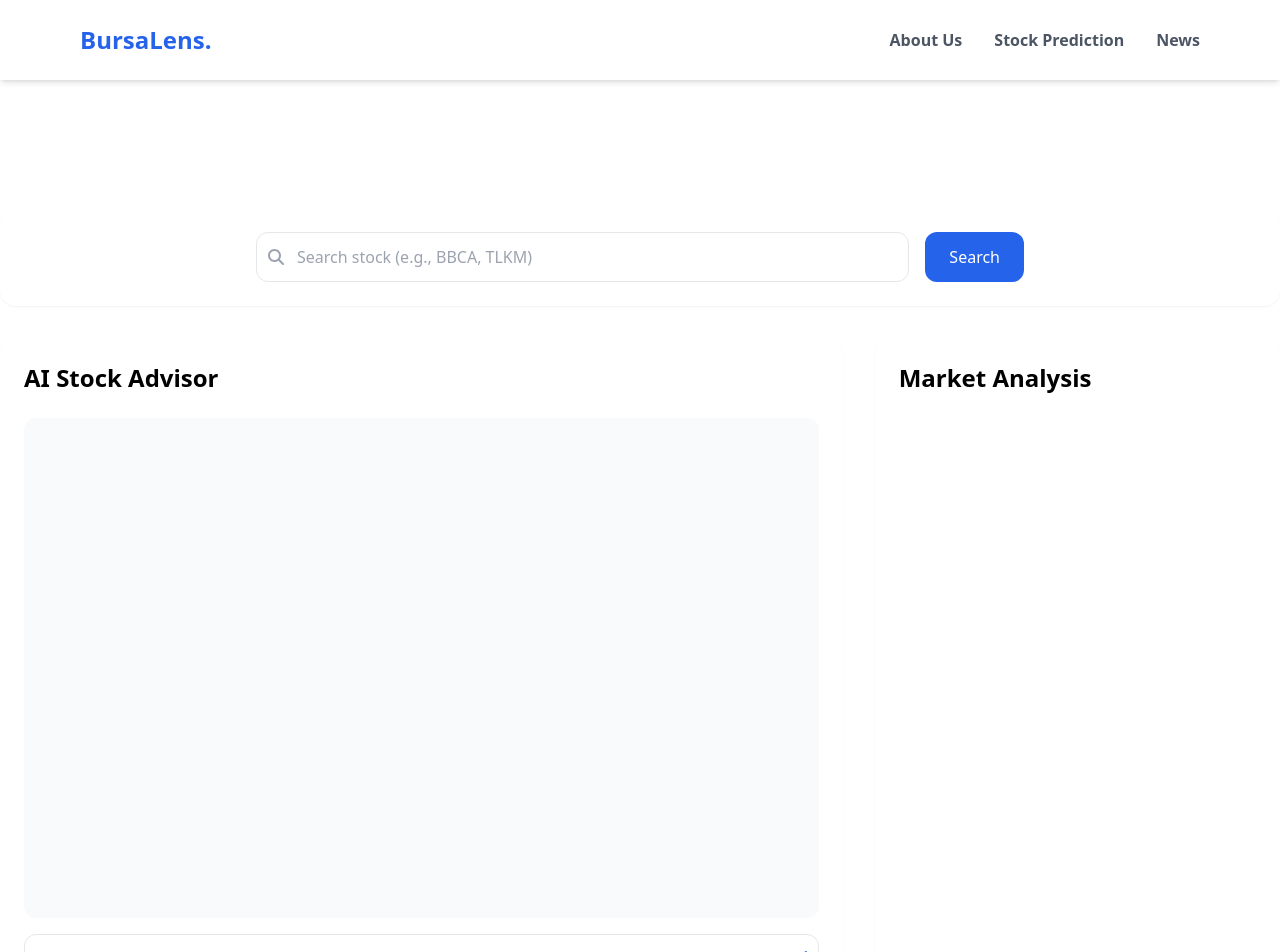
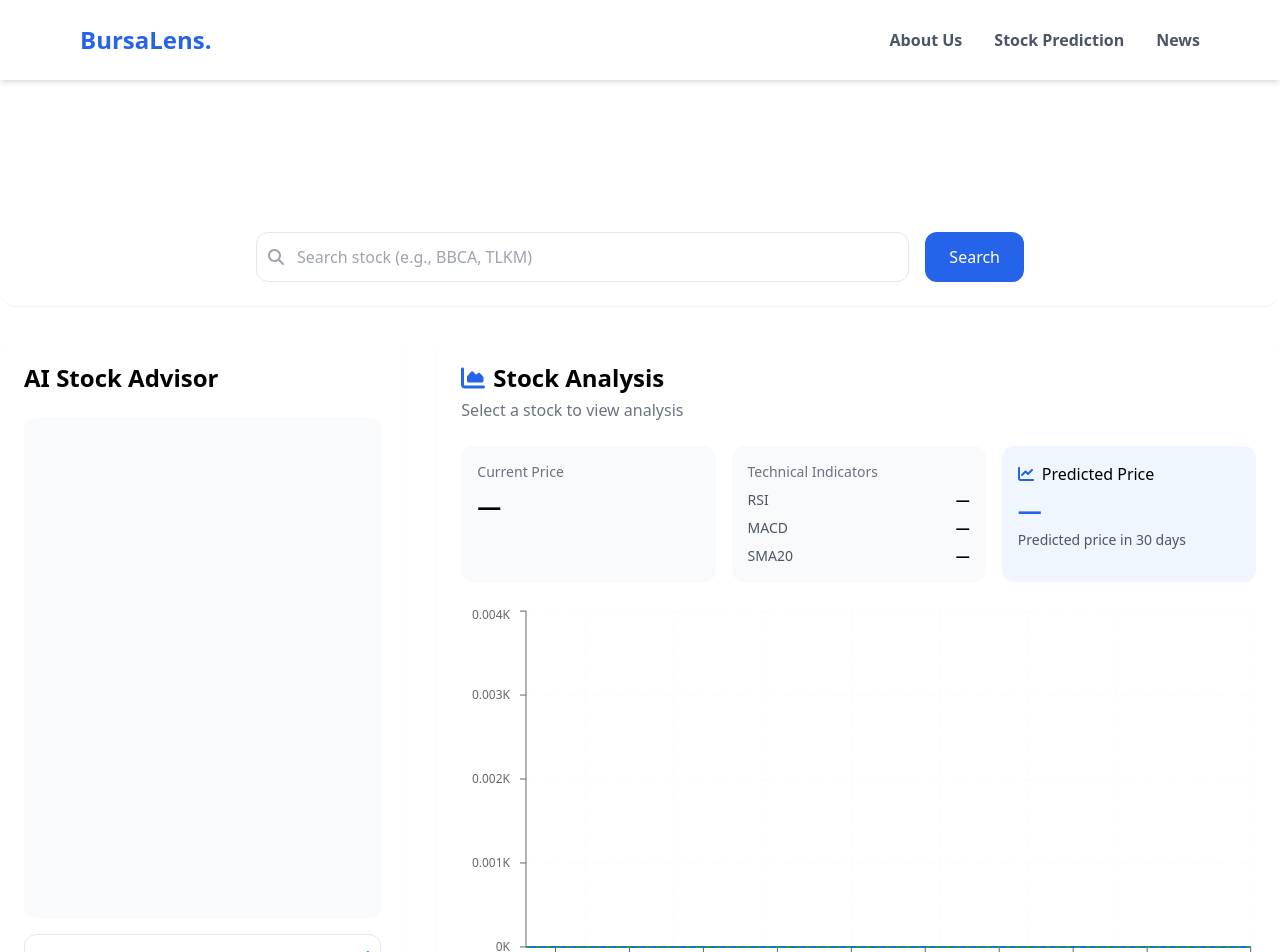
Before and after one commit to felixxmulya/bursalens, a Next.js app in the folder frontend/: page /prediction in a window 1280 px wide. Shown: the top 952 px of the page. Built offline with nearby package versions, Linux system fonts and the light colour scheme.

Commit message:
feat: add prediction LLM and implement to frontend

```diff
--- a/frontend/src/app/prediction/components/analysis.tsx
+++ b/frontend/src/app/prediction/components/analysis.tsx
@@ -1,113 +1,193 @@
+import React, { useMemo } from 'react';
 import { FontAwesomeIcon } from '@fortawesome/react-fontawesome';
-import { faChartLine } from '@fortawesome/free-solid-svg-icons';
-import { LineChart, Line, XAxis, YAxis, CartesianGrid, Tooltip, ResponsiveContainer } from 'recharts';
-import { StockData } from './stock';
+import { faChartLine, faArrowUp, faArrowDown, faChartArea } from '@fortawesome/free-solid-svg-icons';
+import { LineChart, Line, XAxis, YAxis, CartesianGrid, Tooltip, ResponsiveContainer, Legend, ReferenceLine } from 'recharts';
+import { StockData } from '@/app/prediction/lib/stock';
+import { formatPrice } from '@/app/prediction/lib/utils';
 
-interface analysisProps {
+interface Props {
     selectedStock: StockData | null;
-    predictionTimeframe: '1m' | '3m';
-    setPredictionTimeframe: (timeframe: '1m' | '3m') => void;
 }
 
-export default function Analysis({
-    selectedStock,
-    predictionTimeframe,
-    setPredictionTimeframe
-}: analysisProps) {
+
+export default function Analysis({ selectedStock }: Props) {
+
+
+    const placeholderData = Array.from({ length: 50 }, (_, i) => ({
+        date: new Date(Date.now() - (49 - i) * 24 * 60 * 60 * 1000).toISOString().split('T')[0],
+        price: 0,
+        prediction: 0
+    }));
+
+    const data = useMemo(() => {
+        if (!selectedStock) return placeholderData;
+        return selectedStock.historicalData.slice(-50);
+    }, [selectedStock]);
+
+    const predictedChange = useMemo(() => {
+        if (!selectedStock) return 0;
+        const latestPrice = selectedStock.currentPrice;
+        const predictedPrice = selectedStock.historicalData[selectedStock.historicalData.length - 1].prediction;
+        return ((predictedPrice - latestPrice) / latestPrice) * 100;
+    }, [selectedStock]);
+
     return (
-        <div className="bg-white rounded-2xl shadow-sm p-6">
+        <div className="col-span-2 bg-white rounded-2xl shadow-sm p-6">
             <div className="mb-6">
-                <h2 className="text-2xl font-bold mb-2">
-                    {selectedStock ? `${selectedStock.symbol} Analysis` : 'Market Analysis'}
+                <h2 className="text-2xl font-bold flex items-center gap-2">
+                    <FontAwesomeIcon icon={faChartArea} className="text-blue-600" />
+                    {selectedStock ? `${selectedStock.symbol} Analysis` : 'Stock Analysis'}
                 </h2>
-                {selectedStock && (
-                    <p className="text-gray-500">{selectedStock.name}</p>
-                )}
+                <p className="text-gray-500 mt-1">
+                    {selectedStock ? selectedStock.name : 'Select a stock to view analysis'}
+                </p>
             </div>
 
+            <div className="grid grid-cols-3 gap-4 mb-6">
+                {/* Current Price Card */}
+                <div className="bg-gray-50 p-4 rounded-xl">
+                    <div className="flex items-center justify-between">
+                        <p className="text-gray-500 text-sm">Current Price</p>
                         {selectedStock && (
-                <>
-                    <div className="mb-6">
-                        <div className="flex justify-between items-center mb-4">
-                            <div>
-                                <p className="text-gray-500">Current Price</p>
-                                <p className="text-2xl font-bold">
-                                    Rp {selectedStock.currentPrice.toLocaleString()}
-                                </p>
-                            </div>
-                            <div className={`px-4 py-2 rounded-full ${
+                            <div className={`inline-flex items-center px-2.5 py-0.5 rounded-full text-sm ${
                                 selectedStock.change >= 0
                                     ? 'bg-green-100 text-green-800'
                                     : 'bg-red-100 text-red-800'
                             }`}>
-                                {selectedStock.change >= 0 ? '+' : ''}{selectedStock.change}%
+                                <FontAwesomeIcon
+                                    icon={selectedStock.change >= 0 ? faArrowUp : faArrowDown}
+                                    className="mr-1 h-3 w-3"
+                                />
+                                {selectedStock.change}%
+                            </div>
+                        )}
+                    </div>
+                    <p className="text-2xl font-bold mt-2">
+                        {selectedStock ? formatPrice(selectedStock.currentPrice) : '—'}
+                    </p>
+                </div>
+
+                {/* Technical Indicators Card */}
+                <div className="bg-gray-50 p-4 rounded-xl">
+                    <p className="text-gray-500 text-sm mb-2">Technical Indicators</p>
+                    <div className="space-y-2">
+                        <div className="flex items-center justify-between">
+                            <span className="text-sm text-gray-600">RSI</span>
+                            <span className="text-sm font-semibold">
+                                {selectedStock ? selectedStock.technicalIndicators.lastRSI : '—'}
+                            </span>
+                        </div>
+                        <div className="flex items-center justify-between">
+                            <span className="text-sm text-gray-600">MACD</span>
+                            <span className="text-sm font-semibold">
+                                {selectedStock ? selectedStock.technicalIndicators.lastMACD : '—'}
+                            </span>
+                        </div>
+                        <div className="flex items-center justify-between">
+                            <span className="text-sm text-gray-600">SMA20</span>
+                            <span className="text-sm font-semibold">
+                                {selectedStock ? formatPrice(selectedStock.technicalIndicators.lastSMA20) : '—'}
+                            </span>
+                        </div>
                     </div>
                 </div>
 
-                        <div className="flex space-x-2 mb-4">
-                            <button
-                                onClick={() => setPredictionTimeframe('1m')}
-                                className={`px-4 py-2 rounded-lg ${
-                                    predictionTimeframe === '1m'
-                                        ? 'bg-blue-600 text-white'
-                                        : 'bg-gray-100 text-gray-600'
-                                }`}
-                            >
-                                1 Month
-                            </button>
-                            <button
-                                onClick={() => setPredictionTimeframe('3m')}
-                                className={`px-4 py-2 rounded-lg ${
-                                    predictionTimeframe === '3m'
-                                        ? 'bg-blue-600 text-white'
-                                        : 'bg-gray-100 text-gray-600'
-                                }`}
-                            >
-                                3 Months
-                            </button>
+                {/* Prediction Card */}
+                <div className="bg-blue-50 p-4 rounded-xl">
+                    <div className="flex items-center justify-between mb-2">
+                        <div className="flex items-center">
+                            <FontAwesomeIcon icon={faChartLine} className="text-blue-600 mr-2" />
+                            <span className="font-medium">Predicted Price</span>
+                        </div>
+                        {selectedStock && (
+                            <div className={`px-3 py-1 rounded-full text-sm ${
+                                predictedChange >= 0
+                                    ? 'bg-green-100 text-green-800'
+                                    : 'bg-red-100 text-red-800'
+                            }`}>
+                                {Math.abs(predictedChange).toFixed(2)}%
+                            </div>
+                        )}
+                    </div>
+                    <p className="text-2xl font-bold text-blue-600">
+                        {selectedStock
+                            ? formatPrice(selectedStock.historicalData[selectedStock.historicalData.length - 1].prediction)
+                            : '—'
+                        }
+                    </p>
+                    <p className="text-sm text-gray-600 mt-1">
+                        Predicted price in 30 days
+                    </p>
                 </div>
             </div>
 
-                    <div className="h-[300px] mb-6">
+            {/* Chart */}
+            <div className="h-[400px] mb-6">
                 <ResponsiveContainer width="100%" height="100%">
-                            <LineChart data={selectedStock.historicalData}>
-                                <CartesianGrid strokeDasharray="3 3" />
-                                <XAxis dataKey="date" />
-                                <YAxis />
-                                <Tooltip />
+                    <LineChart data={data}>
+                        <CartesianGrid strokeDasharray="3 3" opacity={0.1} />
+                        <XAxis
+                            dataKey="date"
+                            tick={{ fontSize: 12 }}
+                            tickMargin={10}
+                        />
+                        <YAxis
+                            tick={{ fontSize: 12 }}
+                            tickMargin={10}
+                            tickFormatter={(value) => `${(value/1000)}K`}
+                        />
+                        <Tooltip
+                            content={({ active, payload, label }) => {
+                                if (active && payload && payload.length) {
+                                    return (
+                                        <div className="bg-white p-4 border rounded-lg shadow-lg">
+                                            <p className="text-sm text-gray-600">{label}</p>
+                                            {payload.map((item: any, index: number) => (
+                                                <p key={index} className="text-sm font-semibold" style={{ color: item.color }}>
+                                                    {item.name}: {formatPrice(item.value)}
+                                                </p>
+                                            ))}
+                                        </div>
+                                    );
+                                }
+                                return null;
+                            }}
+                        />
+                        <Legend />
+                        {selectedStock && (
+                            <ReferenceLine
+                                y={selectedStock.currentPrice}
+                                stroke="#666"
+                                strokeDasharray="3 3"
+                                label={{
+                                    position: "left",
+                                    fill: "#666",
+                                    fontSize: 12
+                                }}
+                            />
+                        )}
                         <Line
                             type="monotone"
                             dataKey="price"
                             stroke="#2563eb"
-                                    name="Price"
+                            name="Historical Price"
                             strokeWidth={2}
+                            dot={false}
+                            activeDot={{ r: 6 }}
                         />
                         <Line
                             type="monotone"
                             dataKey="prediction"
                             stroke="#16a34a"
                             strokeDasharray="5 5"
-                                    name="Prediction"
+                            name="30-Days Prediction"
                             strokeWidth={2}
+                            dot={false}
+                            activeDot={{ r: 6 }}
                         />
                     </LineChart>
                 </ResponsiveContainer>
             </div>
-
-                    <div className="bg-blue-50 p-4 rounded-xl">
-                        <div className="flex items-center mb-2">
-                            <FontAwesomeIcon icon={faChartLine} className="text-blue-600 mr-2" />
-                            <span className="font-medium">Prediction Target</span>
-                        </div>
-                        <p className="text-2xl font-bold text-blue-600">
-                            Rp {selectedStock.historicalData[5].prediction.toLocaleString()}
-                        </p>
-                        <p className="text-sm text-gray-600 mt-1">
-                            Expected in 3 months
-                        </p>
-                    </div>
-                </>
-            )}
         </div>
     );
 }
--- a/frontend/src/app/prediction/components/chat.tsx
+++ b/frontend/src/app/prediction/components/chat.tsx
@@ -25,9 +25,8 @@
     }, [messages]);
 
     return (
-        <div className="lg:col-span-2 bg-white rounded-2xl shadow-sm p-6">
+        <div className="lg:col-span-1 bg-white rounded-2xl shadow-sm p-6">
             <h2 className="text-2xl font-bold mb-6">AI Stock Advisor</h2>
-
             <div ref={chatRef} className="bg-gray-50 rounded-xl p-4 h-[500px] overflow-y-auto mb-4">
                 {messages.map((message, index) => (
                     <div
--- a/frontend/src/app/prediction/components/stock.tsx
+++ b/frontend/src/app/prediction/components/stock.tsx
@@ -1,4 +1,5 @@
 export interface StockData {
+    technicalIndicators: any;
     symbol: string;
     name: string;
     currentPrice: number;
--- /dev/null
+++ b/frontend/src/app/prediction/lib/stock.ts
@@ -0,0 +1,19 @@
+export interface StockData {
+    symbol: string;
+    name: string;
+    currentPrice: number;
+    change: number;
+    historicalData: {
+        date: string;
+        price: number;
+        prediction: number;
+        volume: number;
+        sma20: number | null;
+        rsi: number | null;
+    }[];
+    technicalIndicators: {
+        lastRSI: number;
+        lastMACD: number;
+        lastSMA20: number;
+    };
+}
--- /dev/null
+++ b/frontend/src/app/prediction/lib/utils.ts
@@ -0,0 +1,8 @@
+export const formatPrice = (value: number) => {
+    return value.toLocaleString('id-ID', {
+        style: 'currency',
+        currency: 'IDR',
+        minimumFractionDigits: 0,
+        maximumFractionDigits: 0
+    });
+};
--- a/frontend/src/app/prediction/page.tsx
+++ b/frontend/src/app/prediction/page.tsx
@@ -1,42 +1,61 @@
 'use client';
 import { useState } from 'react';
 import SearchBar from './components/search';
-import ChatSection from './components/chat';
-import AnalysisSection from './components/analysis';
-import { StockData, Message, stockDatabase } from './components/stock';
+import Chat from './components/chat';
+import Analysis from './components/analysis';
+import { StockData, Message } from './components/stock';
 
 export default function Prediction() {
     const [searchQuery, setSearchQuery] = useState('');
     const [selectedStock, setSelectedStock] = useState<StockData | null>(null);
     const [messages, setMessages] = useState<Message[]>([]);
     const [input, setInput] = useState('');
-    const [predictionTimeframe, setPredictionTimeframe] = useState<'1m' | '3m'>('1m');
+    const [predictionTimeframe, setPredictionTimeframe] = useState(3);
+    const [loading, setLoading] = useState(false);
 
-    const generateAIResponse = (query: string, stock?: StockData) => {
-        if (stock) {
-            return `Based on our analysis of ${stock.name} (${stock.symbol}), the stock shows ${
-                stock.change > 0 ? 'positive' : 'negative'
-            } momentum. Our AI model predicts a target price of Rp${
-                stock.historicalData[5].prediction.toLocaleString()
-            } in 3 months. This prediction is based on historical performance, market trends, and current economic indicators.`;
-        }
-        return "I can help you analyze Indonesian stocks. Try searching for a specific stock symbol (e.g., BBCA, TLKM) to get detailed analysis.";
+    const generateAIResponse = (stock: StockData) => {
+        return `Based on our analysis of ${stock.name} (${stock.symbol}), the stock shows ${
+            stock.change > 0 ? 'positive' : 'negative'
+        } momentum. Current price is Rp${stock.currentPrice.toLocaleString()} with RSI at ${
+            stock.technicalIndicators.lastRSI
+        }. The prediction shows a target of Rp${
+            stock.historicalData[stock.historicalData.length - 1].prediction.toLocaleString()
+        } in 3 months.`;
     };
 
-    const handleStockSearch = (query: string) => {
-        const stock = stockDatabase[query.toUpperCase()];
-        if (stock) {
-            setSelectedStock(stock);
-            const aiResponse = generateAIResponse(query, stock);
+    const handleStockSearch = async (query: string) => {
+        try {
+            setLoading(true);
+            const response = await fetch(`http://127.0.0.1:5000/stock/${query.toUpperCase()}`);
+            const data = await response.json();
+
+            if (data.status === 'success') {
+                setSelectedStock(data.data);
+                const aiResponse = generateAIResponse(data.data);
+                setMessages(prev => [...prev, {
+                    role: 'assistant',
+                    content: aiResponse,
+                    timestamp: new Date()
+                }]);
+            } else {
+                setMessages(prev => [...prev, {
+                    role: 'assistant',
+                    content: `Sorry, I couldn't find data for ${query}. Please try another stock symbol.`,
+                    timestamp: new Date()
+                }]);
+            }
+        } catch (error) {
             setMessages(prev => [...prev, {
                 role: 'assistant',
-                content: aiResponse,
+                content: 'Sorry, there was an error fetching the stock data. Please try again later.',
                 timestamp: new Date()
             }]);
+        } finally {
+            setLoading(false);
         }
     };
 
-    const handleSendMessage = () => {
+    const handleSendMessage = async () => {
         if (!input.trim()) return;
 
         const userMessage = {
@@ -47,14 +66,16 @@
 
         setMessages(prev => [...prev, userMessage]);
 
-        // Check if message contains stock symbol
-        const stockSymbols = Object.keys(stockDatabase);
-        const mentionedStock = stockSymbols.find(symbol =>
-            input.toUpperCase().includes(symbol)
-        );
-
-        if (mentionedStock) {
-            handleStockSearch(mentionedStock);
+        // Look for stock symbols in the message (4 uppercase letters)
+        const match = input.toUpperCase().match(/\b[A-Z]{4}\b/);
+        if (match) {
+            await handleStockSearch(match[0]);
+        } else {
+            setMessages(prev => [...prev, {
+                role: 'assistant',
+                content: "I can help you analyze Indonesian stocks. Try mentioning a stock symbol like BBCA or TLKM.",
+                timestamp: new Date()
+            }]);
         }
 
         setInput('');
@@ -66,16 +87,17 @@
                 searchQuery={searchQuery}
                 setSearchQuery={setSearchQuery}
                 handleSearch={handleStockSearch}
+                loading={loading}
             />
 
             <div className="grid grid-cols-1 lg:grid-cols-3 gap-8">
-                <ChatSection
+                <Chat
                     messages={messages}
                     input={input}
                     setInput={setInput}
                     handleSendMessage={handleSendMessage}
                 />
-                <AnalysisSection
+                <Analysis
                     selectedStock={selectedStock}
                     predictionTimeframe={predictionTimeframe}
                     setPredictionTimeframe={setPredictionTimeframe}
```
Also changed, not shown: frontend/src/app/prediction/components/search.tsx (+22 -5 lines), 1 other file (tests, documents, lock files or other folders). Lines whose indentation alone changed are shown as unchanged.
